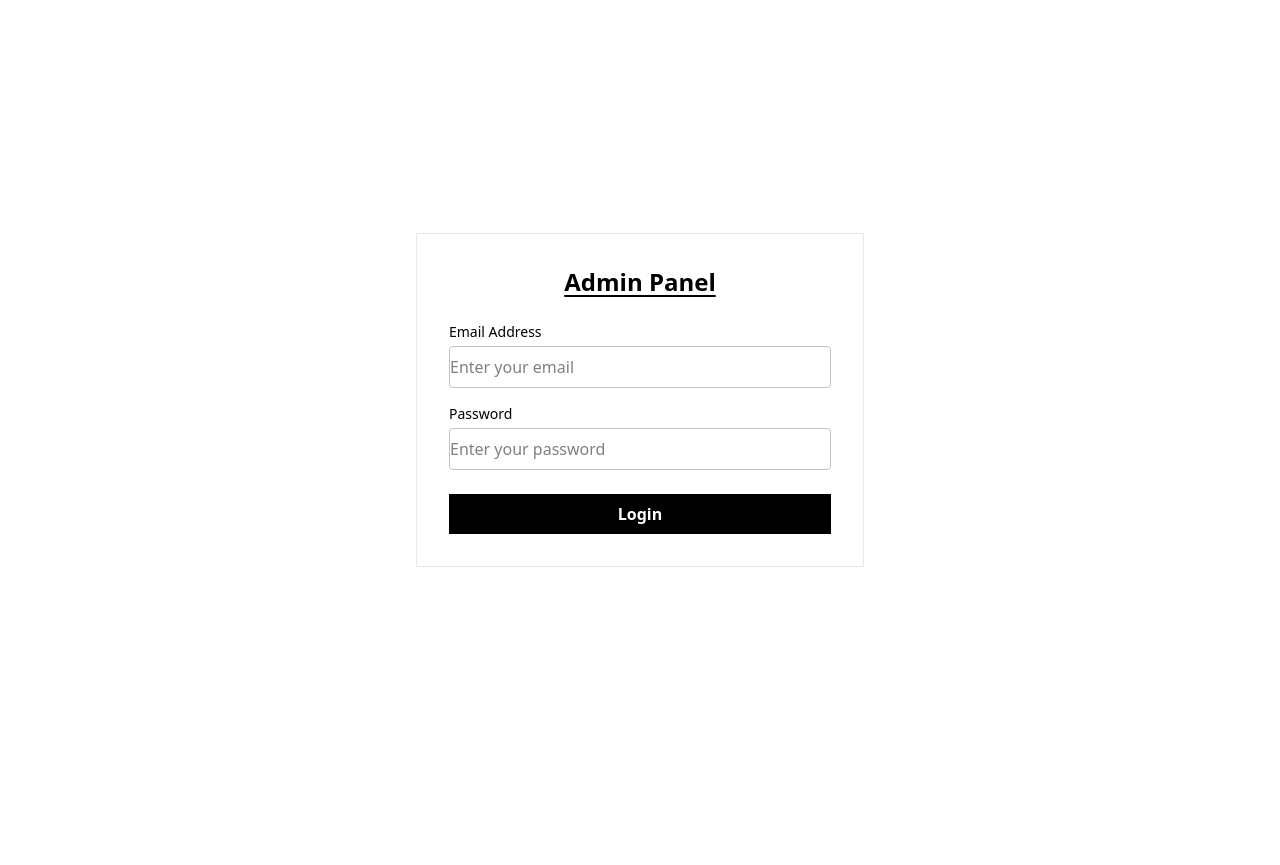
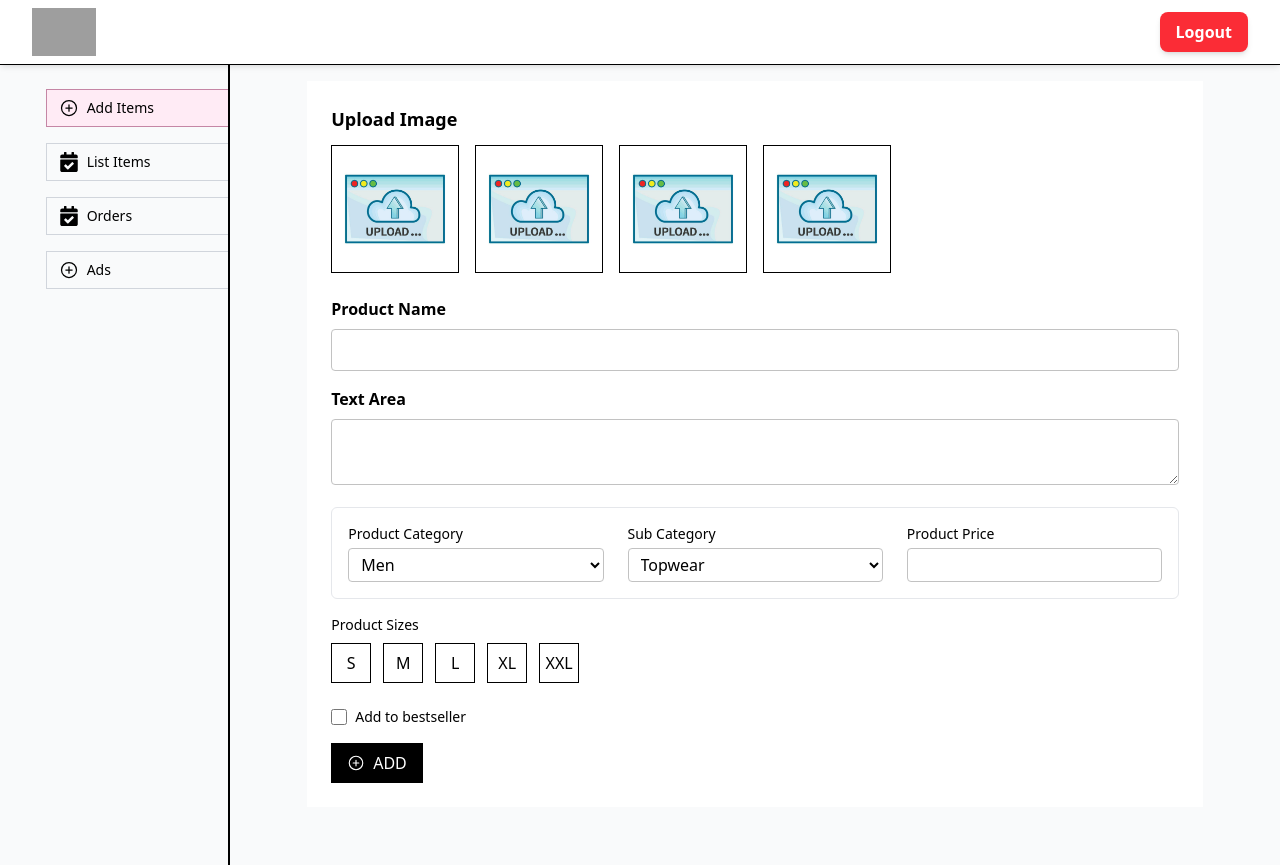
Before and after one commit to mdsufiyanansari/GMH_STORE, a React (Vite) app in the folder admin/: page /add in a window 1280 px wide. Before the commit the page ends 800 px from the top, so only its background shows below. Built offline with nearby package versions, Linux system fonts and the light colour scheme; no server answers; grey boxes are pictures that could not be loaded.

Commit message:
refactor: Simplify App component by removing token management and Login functionality

```diff
--- a/admin/src/App.jsx
+++ b/admin/src/App.jsx
@@ -1,49 +1,35 @@
-import React, { useEffect, useState } from "react";
+import React from "react";
 import Navbar from "./components/Navbar";
 import Sidebar from "./components/Sidebar";
 import { Routes, Route } from "react-router-dom";
 import Add from "./pages/Add";
 import List from "./pages/List";
 import Orders from "./pages/Orders";
-import Login from "./components/Login";
 import AdsManager from "./pages/AdsManager";
 import { ToastContainer } from 'react-toastify';
 import 'react-toastify/dist/ReactToastify.css';
 
-export const backendUrl = import.meta.env.VITE_BACKEND_URL
-export const currency = "₹"
+export const backendUrl = import.meta.env.VITE_BACKEND_URL;
+export const currency = "₹";
 
 const App = () => {
-  const [token, setToken] = useState(localStorage.getItem("token")?localStorage.getItem("token"):"");
-
-  useEffect(()=>{
-    localStorage.setItem("token",token)
-
-  },[token])
-
   return (
     <div className="bg-gray-50 min-h-screen">
-      <ToastContainer/>
-      {token === "" ? (
-        <Login setToken={setToken} />
-      ) : (
-        <>
-          <Navbar setToken={setToken} />
+      <ToastContainer />
+      <Navbar />
       <hr />
       <div className="flex w-full">
         <Sidebar />
         {/* Main content area */}
         <div className="flex-1 p-4">
           <Routes>
-                <Route path="/add" element={<Add  token={token}/>} />
-                <Route path="/list" element={<List token={token}/>} />
-                <Route path="/orders" element={<Orders token={token}/>} />
+            <Route path="/add" element={<Add />} />
+            <Route path="/list" element={<List />} />
+            <Route path="/orders" element={<Orders />} />
             <Route path="/ads" element={<AdsManager />} />
           </Routes>
         </div>
       </div>
-        </>
-      )}
     </div>
   );
 };
```
Lines whose indentation alone changed are shown as unchanged.
